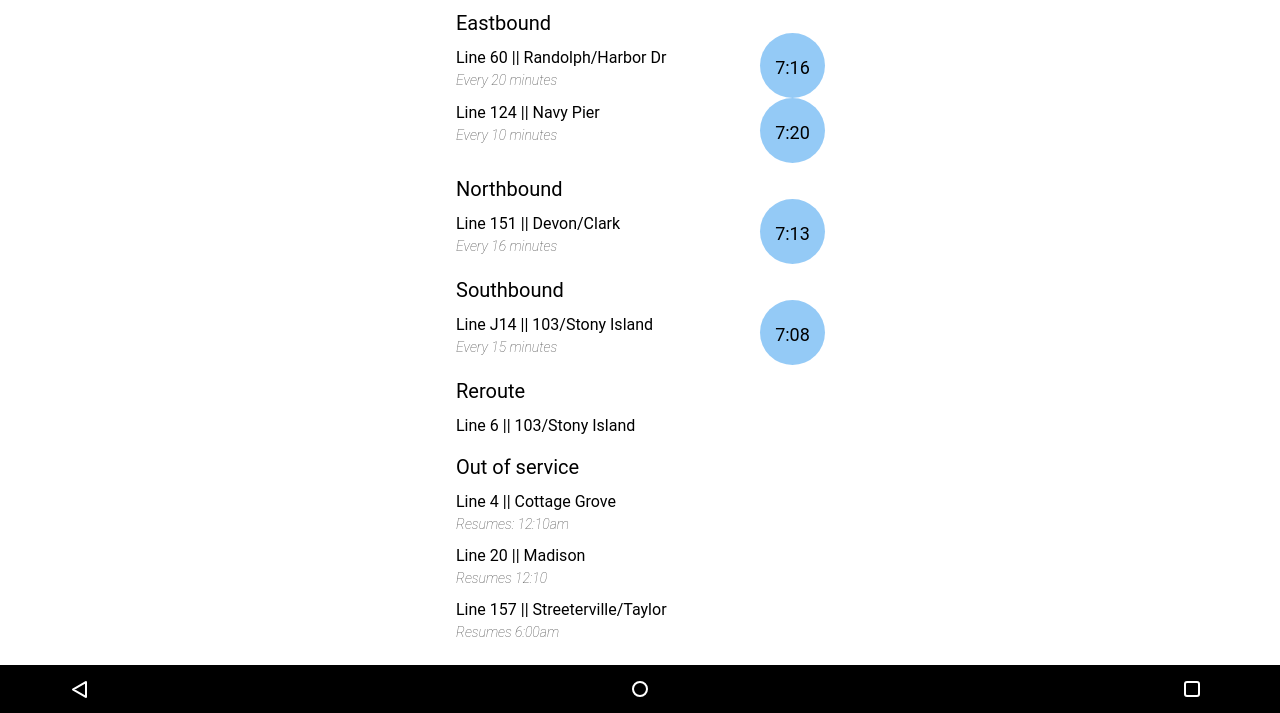
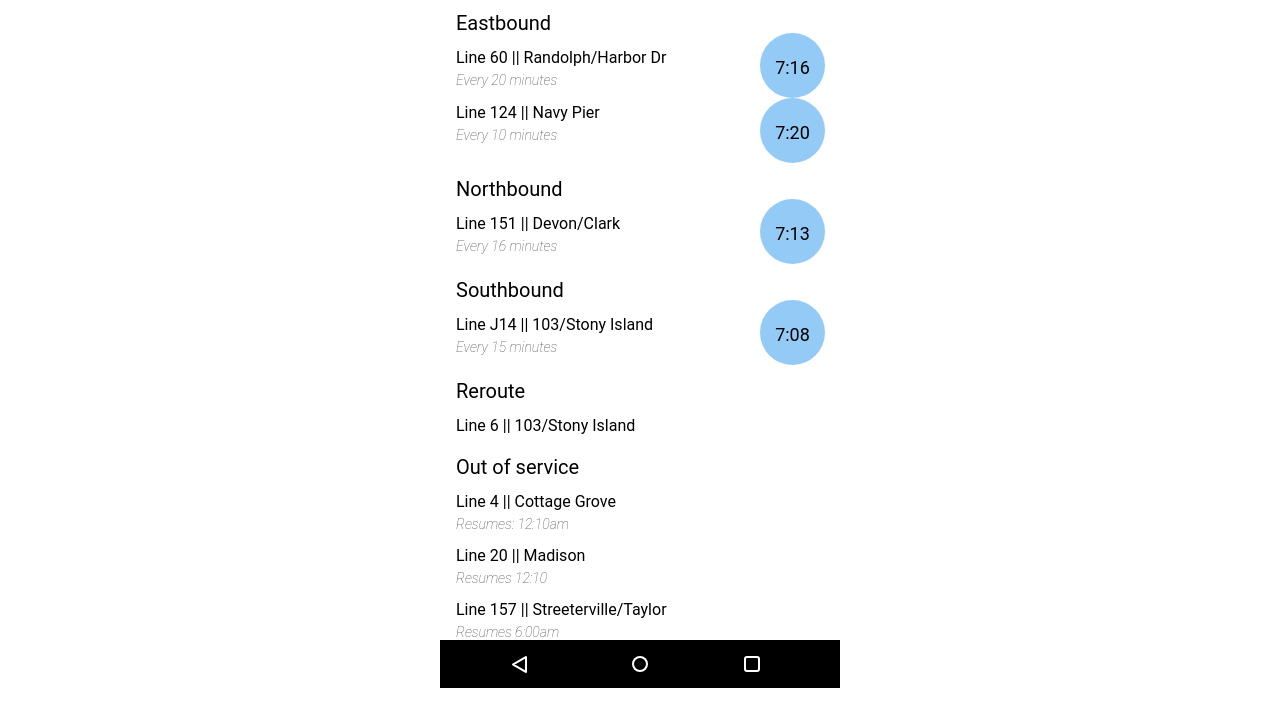
Before and after one commit to orlee-gillis/frontend_challenge, a plain HTML site: page index.html in a window 1280 px wide. Shown: the part 87-800 px from the top of the page. Drawn offline with Linux system fonts and the light colour scheme.

Commit message:
fixed footer width

```diff
--- a/css/style.css
+++ b/css/style.css
@@ -65,6 +65,8 @@ float: right;
 display: inline-block;
 }
 
+
+
 p {
   width:65px;
   height:65px;
@@ -77,6 +79,9 @@ p {
   color: rgba(0, 0, 0, 90);
 
 }
+
+
+
 li.bus {
   width: 60%;
 display: inline-block;
@@ -105,12 +110,12 @@ h4 {
 footer {
   background-color: black;
   height: 48px;
-  width:100%;
-  position: fixed;
-  left: 0;
-  bottom: 0;
+  width:400px;
   color: white;
   text-align: center;
+  display: block;
+  margin-left: auto;
+  margin-right: auto;
 
   }
 
```
